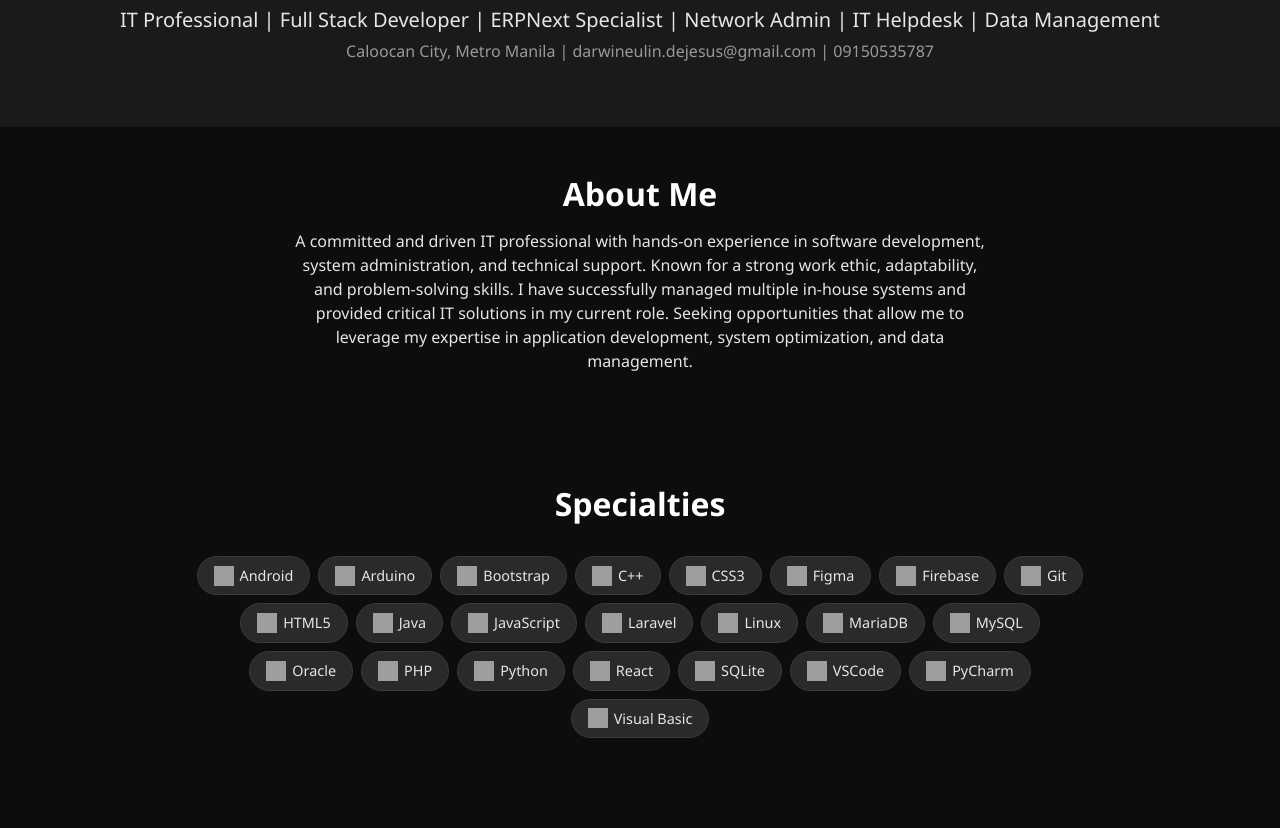
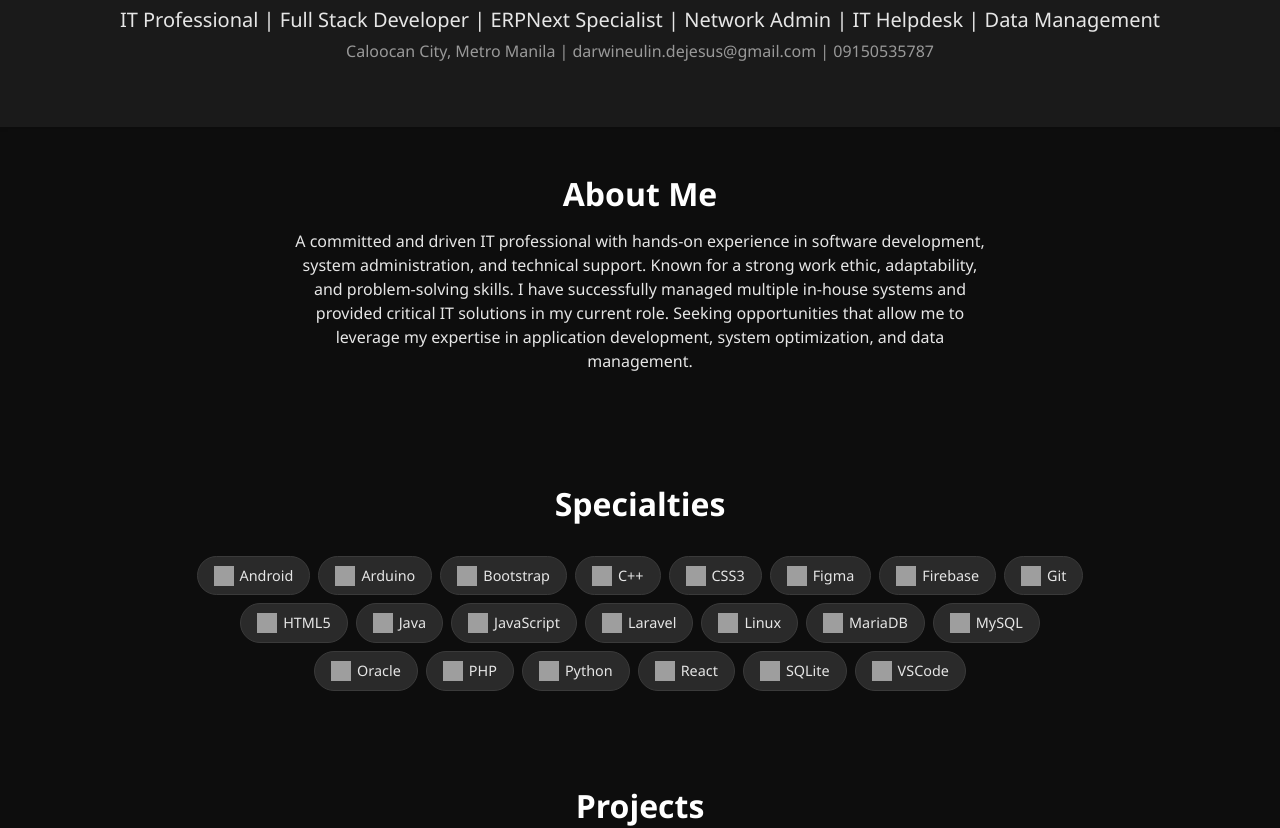
Before and after one commit to TheUnseenCoder/theunseencoder.github.io, a plain HTML site: page index.html in a window 1280 px wide. Shown: the part 147-975 px from the top of the page. Drawn offline with nearby package versions, Linux system fonts and the light colour scheme; grey boxes are pictures that could not be loaded.

Commit message:
Update index.html

```diff
--- a/index.html
+++ b/index.html
@@ -133,8 +133,6 @@
       <div class="specialty"><img src="https://cdn.jsdelivr.net/gh/devicons/devicon/icons/react/react-original.svg">React</div>
       <div class="specialty"><img src="https://cdn.jsdelivr.net/gh/devicons/devicon/icons/sqlite/sqlite-original.svg">SQLite</div>
       <div class="specialty"><img src="https://cdn.jsdelivr.net/gh/devicons/devicon/icons/vscode/vscode-original.svg">VSCode</div>
-      <div class="specialty"><img src="https://cdn.jsdelivr.net/gh/devicons/devicon/icons/vscode/vscode-original.svg">PyCharm</div>
-      <div class="specialty"><img src="https://cdn.jsdelivr.net/gh/devicons/devicon/icons/windows8/windows8-original.svg">Visual Basic</div>
     </div>
   </section>
 
```
